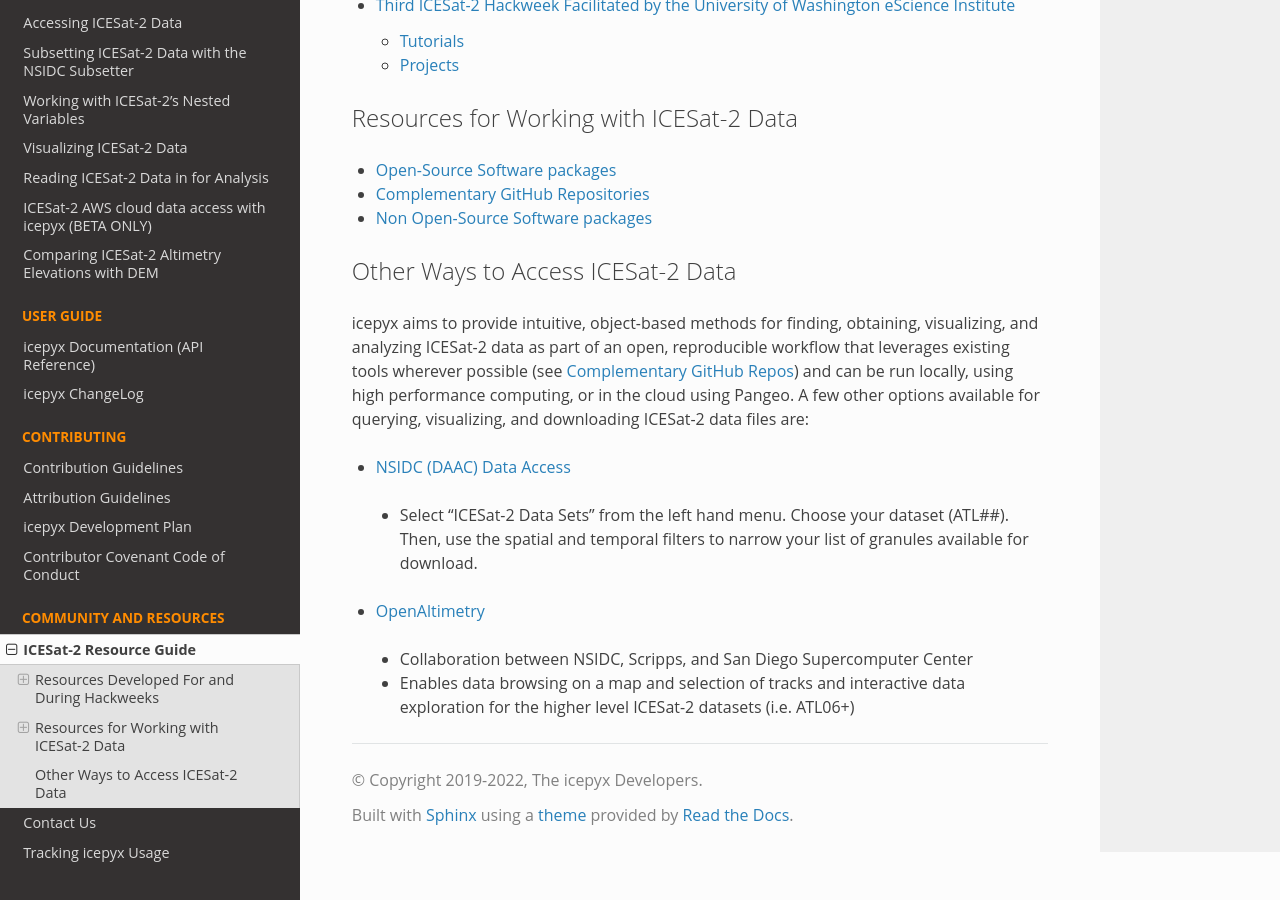
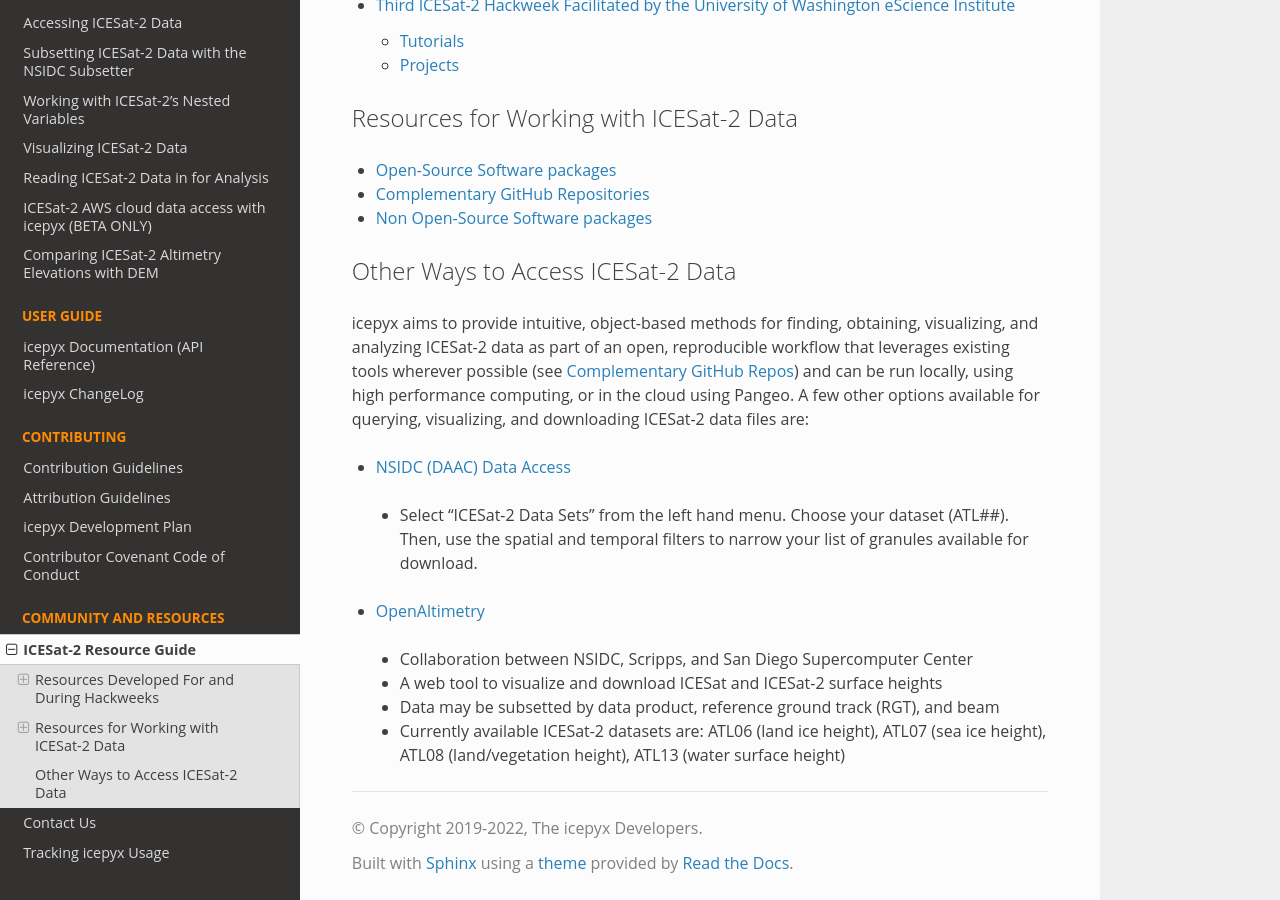
Before and after one commit to icesat2py/icepyx, a Sphinx documentation site: the page built from doc/source/community/resources.rst, in a window 1280 px wide and 900 px high, scrolled down 689 px. Built offline with Sphinx 7.4.7 and the Read the Docs theme 2.0.0, drawn with Linux system fonts in a browser that asks for light colours; the version number could not be read and is left out.

Commit message:
Update OA description
Will rearrange this page as a next step.

```diff
--- a/doc/source/community/resources.rst
+++ b/doc/source/community/resources.rst
@@ -43,4 +43,6 @@
 -  `OpenAltimetry <https://openaltimetry.org/>`_
 
   -  Collaboration between NSIDC, Scripps, and San Diego Supercomputer Center
-  -  Enables data browsing on a map and selection of tracks and interactive data exploration for the higher level ICESat-2 datasets (i.e. ATL06+)
+  -  A web tool to visualize and download ICESat and ICESat-2 surface heights
+  - Data may be subsetted by data product, reference ground track (RGT), and beam
+  - Currently available ICESat-2 datasets are: ATL06 (land ice height), ATL07 (sea ice height), ATL08 (land/vegetation height), ATL13 (water surface height)
```
